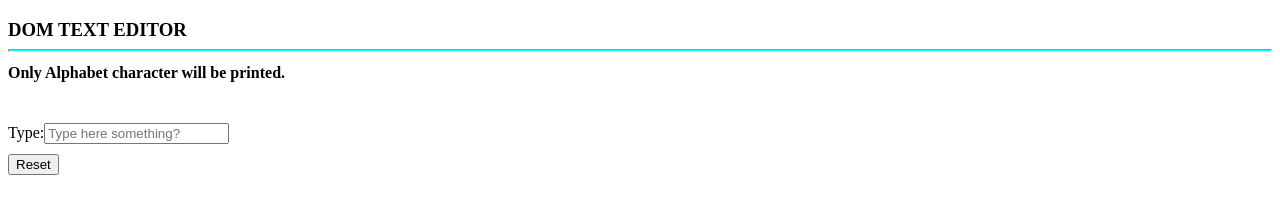
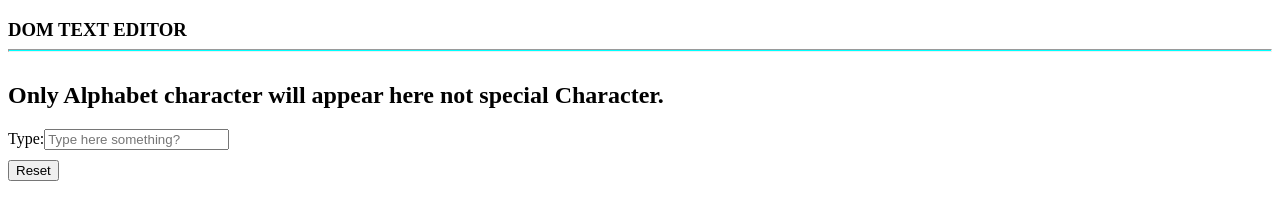
Before and after one commit to Aslam-Siddiki/Clean-alpha-editor, a plain HTML site: page Text-Editor/index.html in a window 1280 px wide. Drawn offline with Linux system fonts and the light colour scheme.

Commit message:
Change style

```diff
--- a/Text-Editor/index.html
+++ b/Text-Editor/index.html
@@ -9,7 +9,7 @@
     <body>
         <h3>DOM TEXT EDITOR</h3>
         <hr>
-        <h4>Only Alphabet character will be printed.</h4>
+        <h2>Only Alphabet character will appear here not special Character.</h2>
         <script src="app.js"></script>
     </body>
 </html>
```
